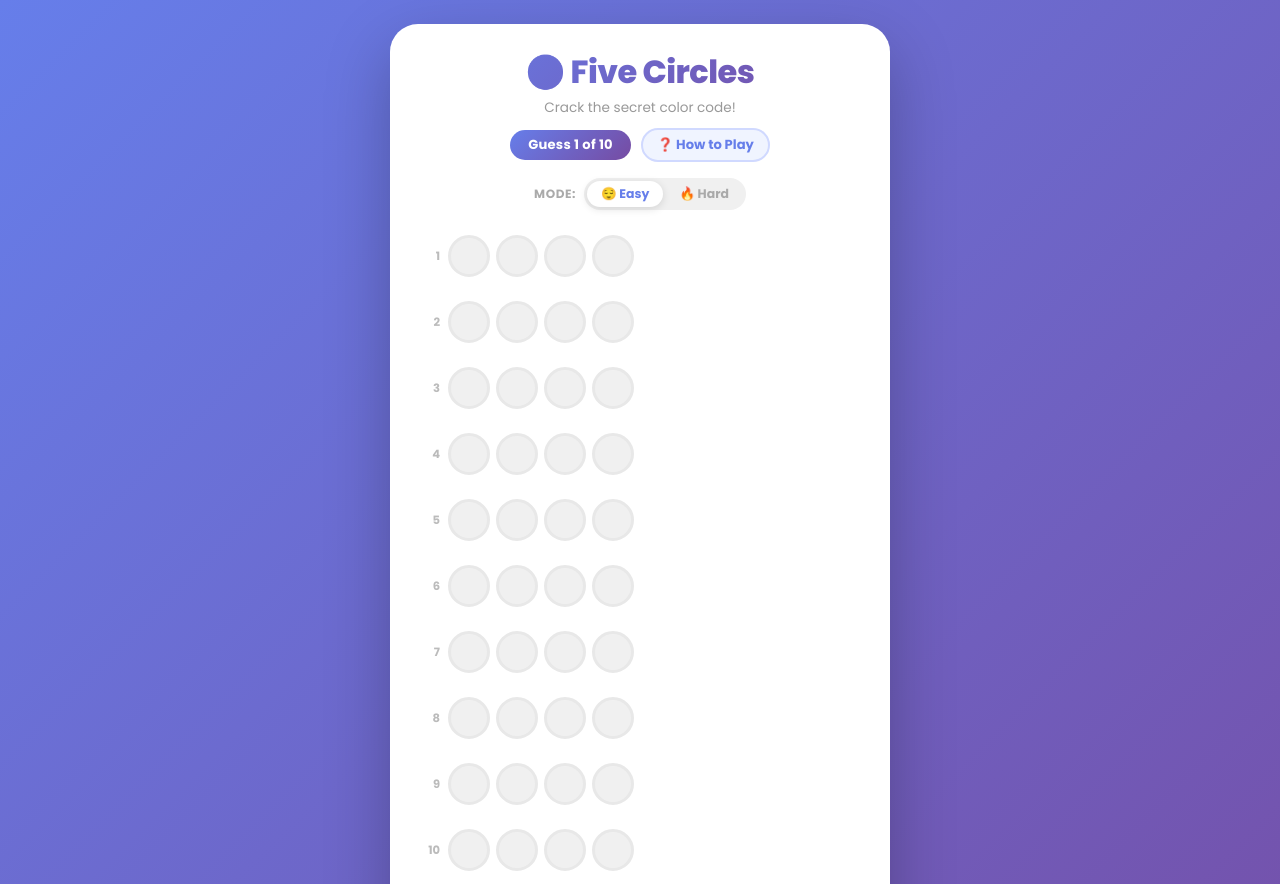
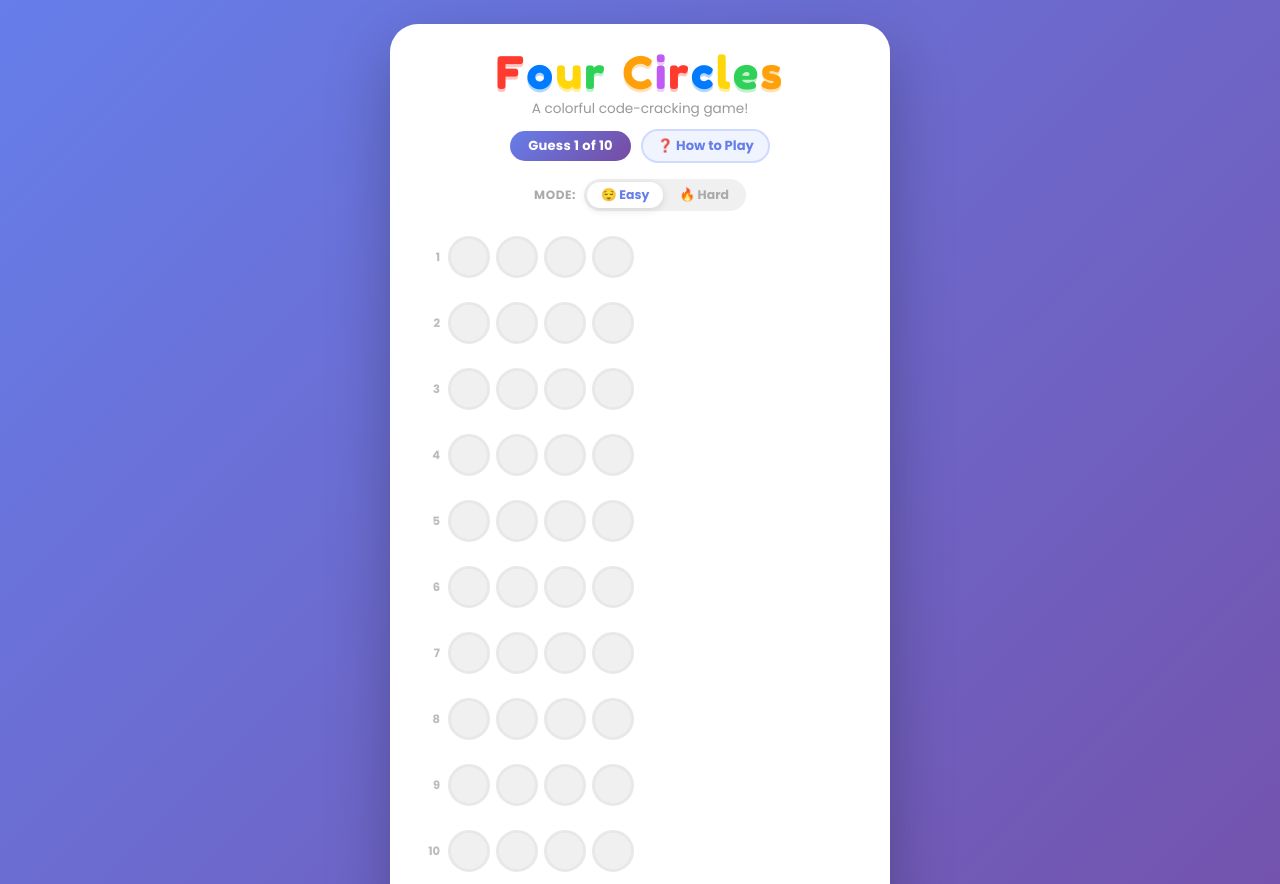
Before and after one commit to siavo9/FiveCircles, a website: page public/index.html in a window 1280 px wide. Shown: the top 884 px of the page. Drawn offline with Linux system fonts and the light colour scheme.

Commit message:
update2.html
v3

```diff
--- a/public/index.html
+++ b/public/index.html
@@ -3,8 +3,8 @@
 <head>
     <meta charset="UTF-8">
     <meta name="viewport" content="width=device-width, initial-scale=1.0">
-    <title>Five Circles</title>
-    <link href="https://fonts.googleapis.com/css2?family=Poppins:wght@400;600;700;800&display=swap" rel="stylesheet">
+    <title>Four Circles</title>
+    <link href="https://fonts.googleapis.com/css2?family=Poppins:wght@400;600;700;800&family=Fredoka+One&display=swap" rel="stylesheet">
     <style>
         * { margin: 0; padding: 0; box-sizing: border-box; }
 
@@ -35,14 +35,23 @@
         }
 
         .title {
-            font-size: 2rem;
-            font-weight: 800;
-            background: linear-gradient(135deg, #667eea, #764ba2);
-            -webkit-background-clip: text;
-            -webkit-text-fill-color: transparent;
-            background-clip: text;
-            letter-spacing: -0.5px;
+            font-family: 'Fredoka One', cursive;
+            font-size: 2.8rem;
+            font-weight: 400;
+            letter-spacing: 2px;
+            line-height: 1.1;
         }
+
+        .title span {
+            display: inline-block;
+            transition: transform 0.2s;
+        }
+
+        .title span:hover {
+            transform: scale(1.25) rotate(-5deg);
+        }
+
+        .title .t-space { width: 0.35em; display: inline-block; }
 
         .subtitle {
             font-size: 0.85rem;
@@ -672,8 +681,10 @@
 
     <!-- Header -->
     <div class="header">
-        <div class="title">🔵 Five Circles</div>
-        <div class="subtitle">Crack the secret color code!</div>
+        <div class="title">
+            <span style="color:#FF3B30; text-shadow: 0 3px 0 rgba(255,59,48,0.3)">F</span><span style="color:#007AFF; text-shadow: 0 3px 0 rgba(0,122,255,0.3)">o</span><span style="color:#FFD60A; text-shadow: 0 3px 0 rgba(255,214,10,0.4)">u</span><span style="color:#30D158; text-shadow: 0 3px 0 rgba(48,209,88,0.3)">r</span><span class="t-space"></span><span style="color:#FF9F0A; text-shadow: 0 3px 0 rgba(255,159,10,0.3)">C</span><span style="color:#BF5AF2; text-shadow: 0 3px 0 rgba(191,90,242,0.3)">i</span><span style="color:#FF3B30; text-shadow: 0 3px 0 rgba(255,59,48,0.3)">r</span><span style="color:#007AFF; text-shadow: 0 3px 0 rgba(0,122,255,0.3)">c</span><span style="color:#FFD60A; text-shadow: 0 3px 0 rgba(255,214,10,0.4)">l</span><span style="color:#30D158; text-shadow: 0 3px 0 rgba(48,209,88,0.3)">e</span><span style="color:#FF9F0A; text-shadow: 0 3px 0 rgba(255,159,10,0.3)">s</span>
+        </div>
+        <div class="subtitle">A colorful code-cracking game!</div>
         <div class="header-controls">
             <div class="turn-badge" id="turnBadge">Guess 1 of 10</div>
             <button class="btn-rules" onclick="openRules()">❓ How to Play</button>
```
